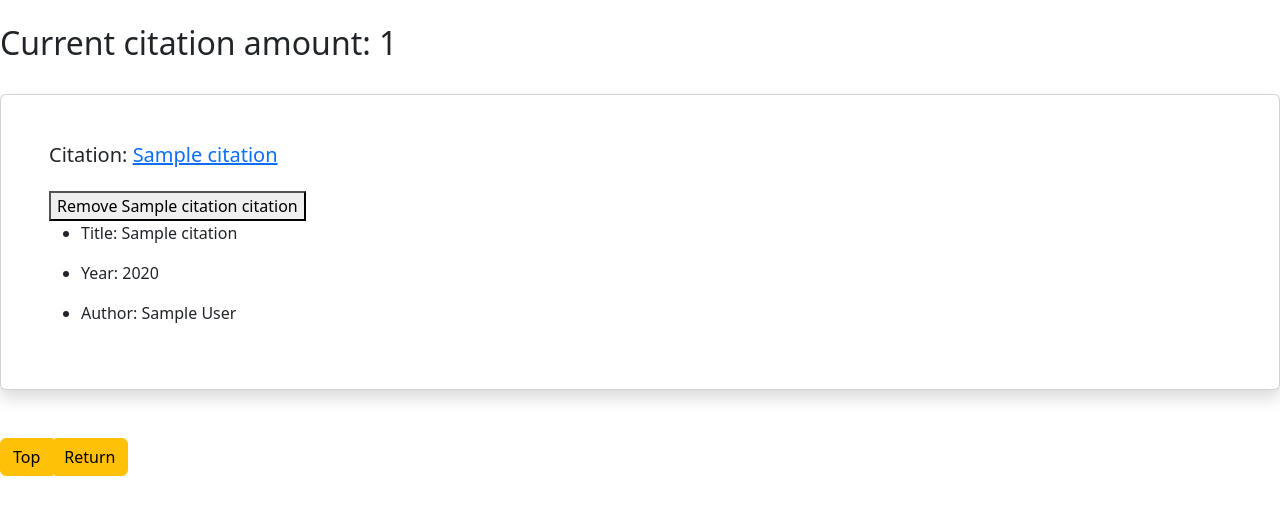
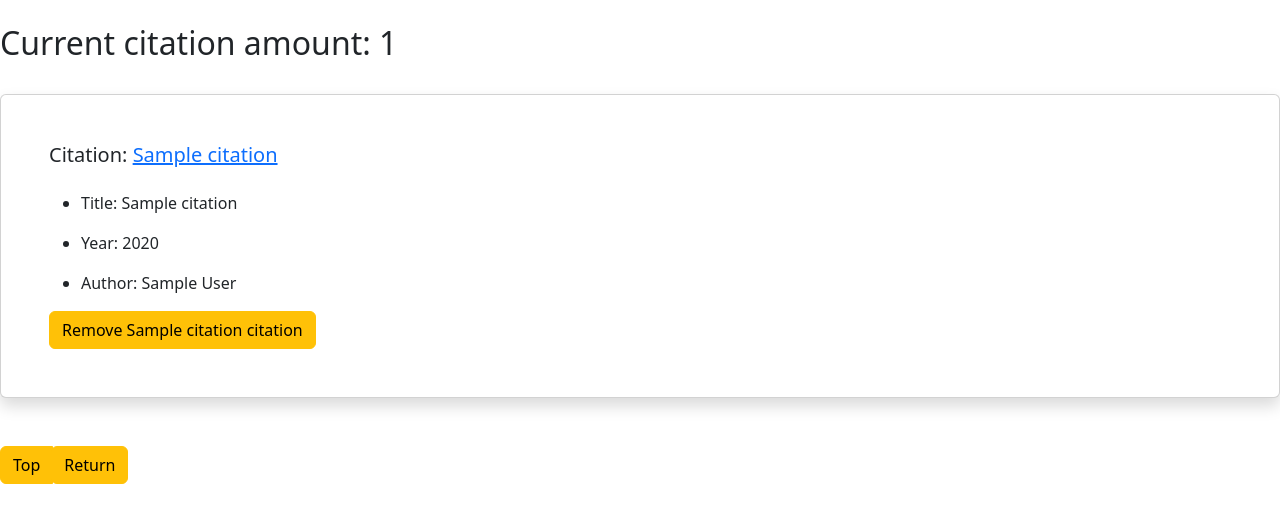
Before and after one commit to opturtio/Kumpulan-Kovat, a Flask app: template bibtex_generator/templates/citations.html in a window 1280 px wide. Shown: the part 54-577 px from the top of the page. Run offline with Flask 3, Linux system fonts and the light colour scheme; the template is opened without the code that fills it: most values are stand-ins (such as "Sample title", 1, 10 or a date in 2020).

Commit message:
Tweaks to remove button location

```diff
--- a/bibtex_generator/templates/citations.html
+++ b/bibtex_generator/templates/citations.html
@@ -8,14 +8,14 @@
 <div class="card shadow mb-4">
     <div class="card-body p-5">
         <h5 class="mb-4">Citation: <a href="/citations/{{citation.id}}">{{citation.citation_name}}</a></h5>
-        <form action="/citations" method="POST">
-        <button name="remove" type="sumbit" value="{{citation.id}}"> Remove {{citation.citation_name}} citation </button>
-            </form>
         <ul class="list-bullets">
             <li class="mb-3"> Title: {{citation.title}}</li>
             <li class="mb-3"> Year: {{citation.year}}</li>
             <li class="mb-3"> Author: {{citation.author}}</li>
         </ul>
+        <form action="/citations" method="POST">
+            <button class="btn btn-warning" name="remove" type="sumbit" value="{{citation.id}}"> Remove {{citation.citation_name}} citation </button>
+        </form>
     </div>
 </div>
 <br>
```
